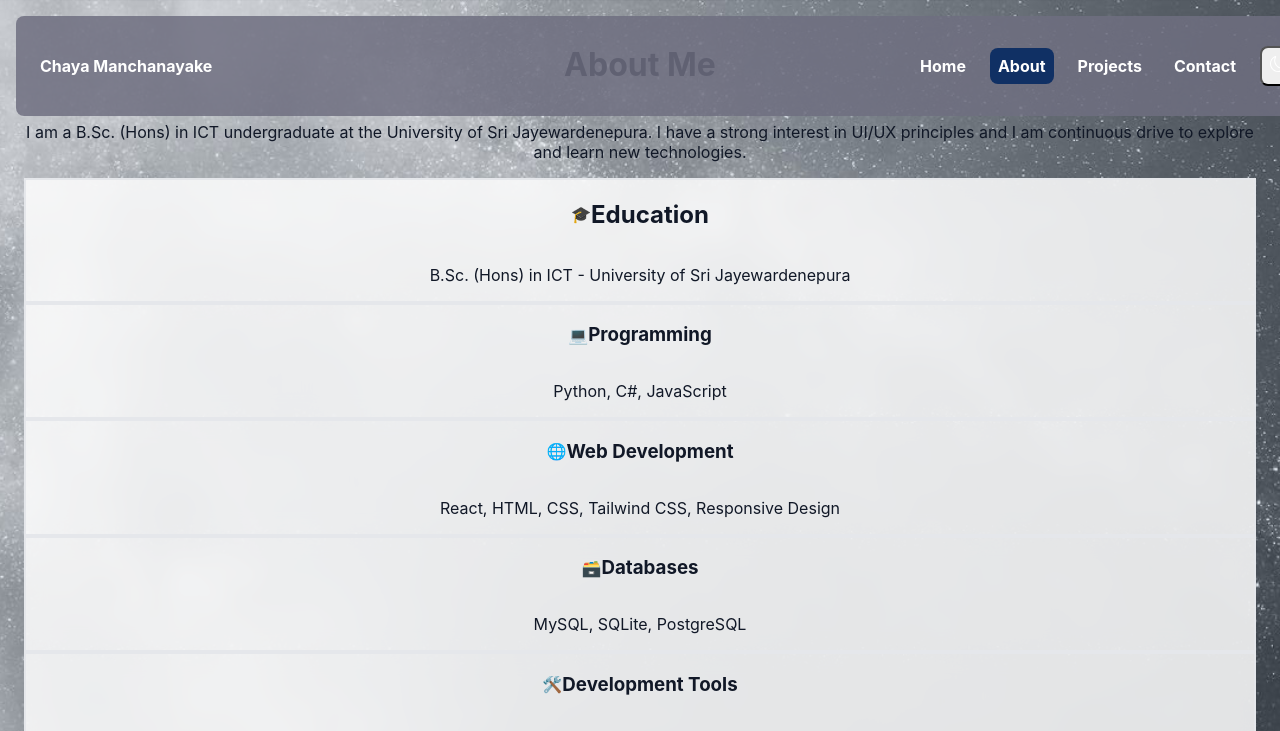
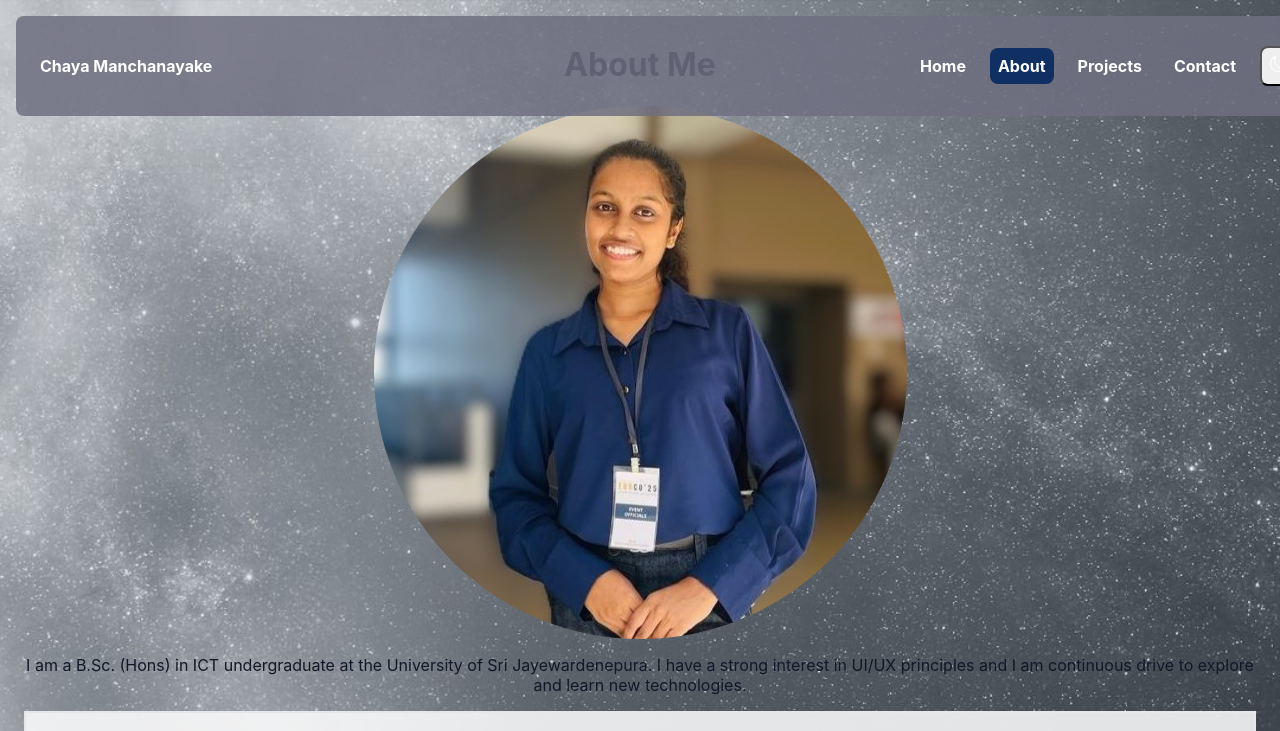
Before and after one commit to ICT-Courses/ict2233-ca-02-CManchi-1211, a React (Vite) app: page /about in a window 1280 px wide. Shown: the top 731 px of the page. Built offline with nearby package versions, Linux system fonts and the light colour scheme.

Commit message:
Move profile photo into About Page

```diff
--- a/src/Pages/About.jsx
+++ b/src/Pages/About.jsx
@@ -27,6 +27,15 @@
   return (
     <div className="page-container pt-10">
       <h1 className="text-4xl font-bold text-center mb-6 text-white fade-in">About Me</h1>
+
+      {/* Profile Photo */}
+        <div className="flex justify-center mb-2">
+        <img
+            src="../public/Images/Me.jpg"
+            alt="Chaya Manchanayake"
+            className="w-5 h-5 rounded-full object-cover border-0 border-blue-200 shadow-lg hover:scale-105 transition-transform duration-300"
+        />
+        </div>
       <div className="max-w-5xl mx-auto space-y-8">
 
         {/* Introduction */}
--- a/src/Pages/Home.jsx
+++ b/src/Pages/Home.jsx
@@ -24,14 +24,7 @@
           </a>
           <p></p>
 
-        {/* Profile Photo */}
-        <div className="flex justify-center mb-2">
-        <img
-            src="../public/Images/Me.jpg"
-            alt="Chaya Manchanayake"
-            className="w-5 h-5 rounded-full object-cover border-0 border-blue-200 shadow-lg hover:scale-105 transition-transform duration-300"
-        />
-        </div>
+
 
 
         </div>
```
